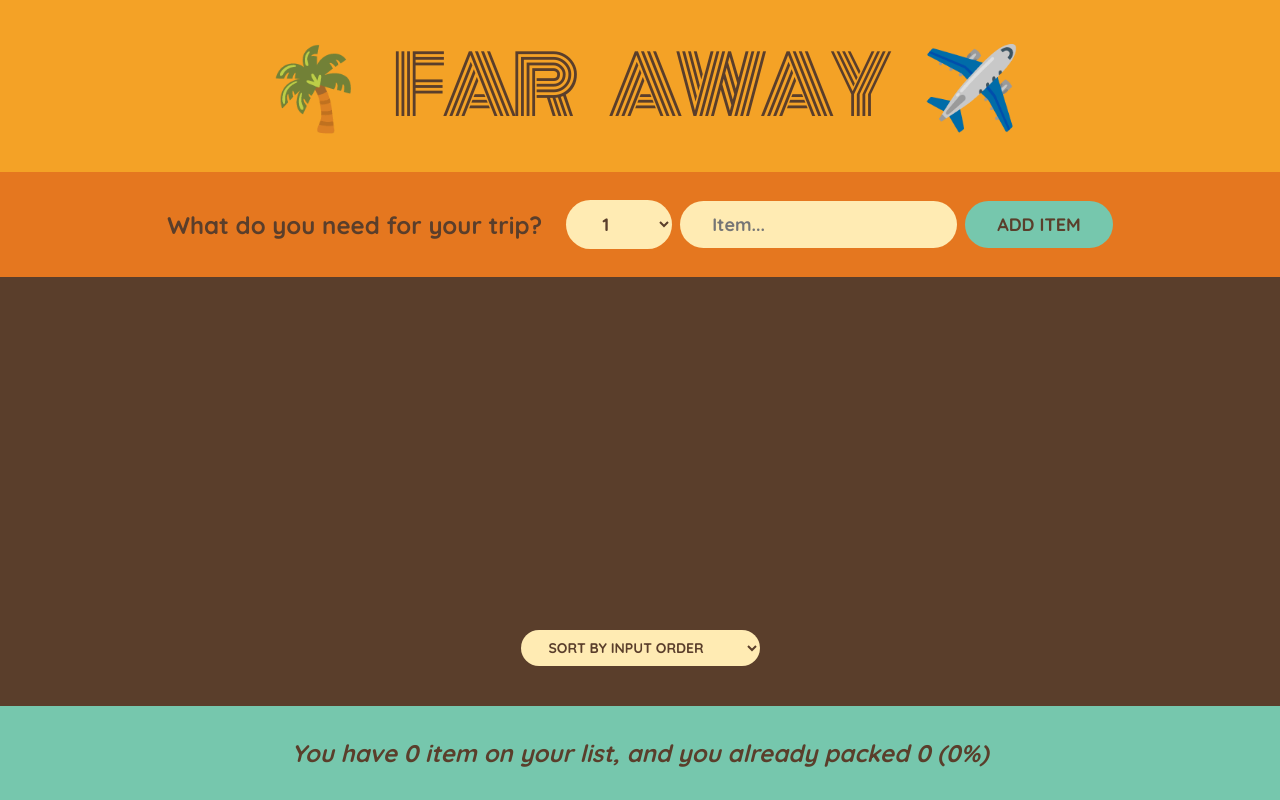
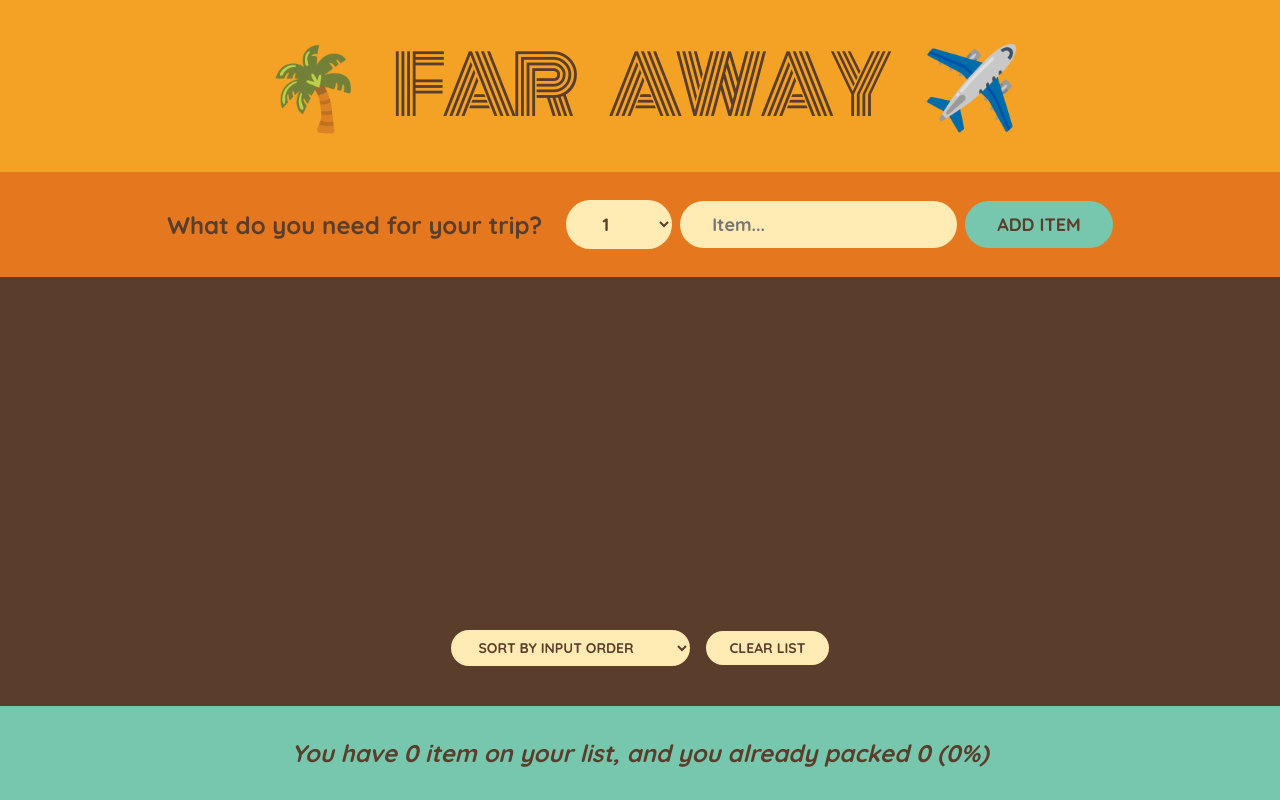
Before and after one commit to shrey1010/Travel-List, a React (Create React App) app: page / in a window 1280 px wide. Built offline with nearby package versions, Linux system fonts and the light colour scheme.

Commit message:
implement delete all

```diff
--- a/src/App.js
+++ b/src/App.js
@@ -16,6 +16,10 @@ export default function App(){
     setItems((items)=>(items.map((i)=>(i.id===item.id ? {...i , packed:!i.packed}:i))))
   }
 
+  function deleteAllItems(){
+    setItems([])
+  }
+
   return (
     <div className="app">
       <Logo />
@@ -24,6 +28,7 @@ export default function App(){
         items={items}
         handleDeleteItems={handleDeleteItems}
         handleUpdatePacked={handleUpdatePacked}
+        deleteAllItems={deleteAllItems}
       />
       <Stats items={items} />
     </div>
@@ -65,15 +70,24 @@ function Form({handleAddItems}){
     </form>
   );
 }
-function PackingList({ items, handleDeleteItems, handleUpdatePacked }) {
-
-  const [sortBy , setSortBy] = useState("input")
+function PackingList({
+  items,
+  handleDeleteItems,
+  handleUpdatePacked,
+  deleteAllItems,
+}) {
+  const [sortBy, setSortBy] = useState("input");
   let sortedItems;
 
-  if(sortBy==="input") sortedItems = items
-  if(sortBy==="description") sortedItems = items.slice().sort((a,b)=>a.description.localeCompare(b.description));
-  if(sortBy==="packed") sortedItems = items.slice().sort((a,b)=>Number(a.packed)-Number(b.packed));
-
+  if (sortBy === "input") sortedItems = items;
+  if (sortBy === "description")
+    sortedItems = items
+      .slice()
+      .sort((a, b) => a.description.localeCompare(b.description));
+  if (sortBy === "packed")
+    sortedItems = items
+      .slice()
+      .sort((a, b) => Number(a.packed) - Number(b.packed));
 
   return (
     <div className="list">
@@ -93,6 +107,7 @@ function PackingList({ items, handleDeleteItems, handleUpdatePacked }) {
           <option value="description">Sort by Description </option>
           <option value="packed">Sort by Packed Status </option>
         </select>
+        <button onClick={()=>deleteAllItems()}>Clear list</button>
       </div>
     </div>
   );
```
